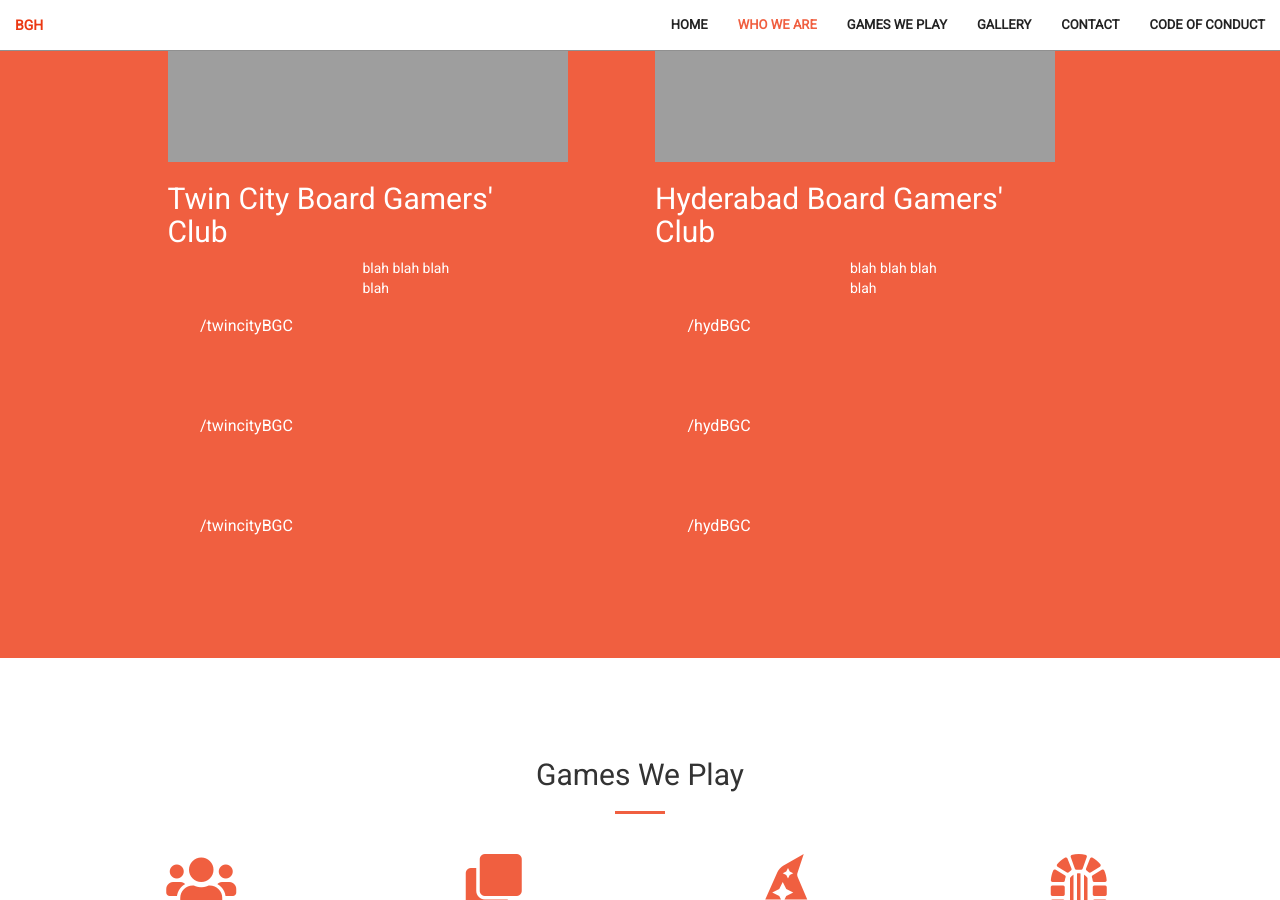
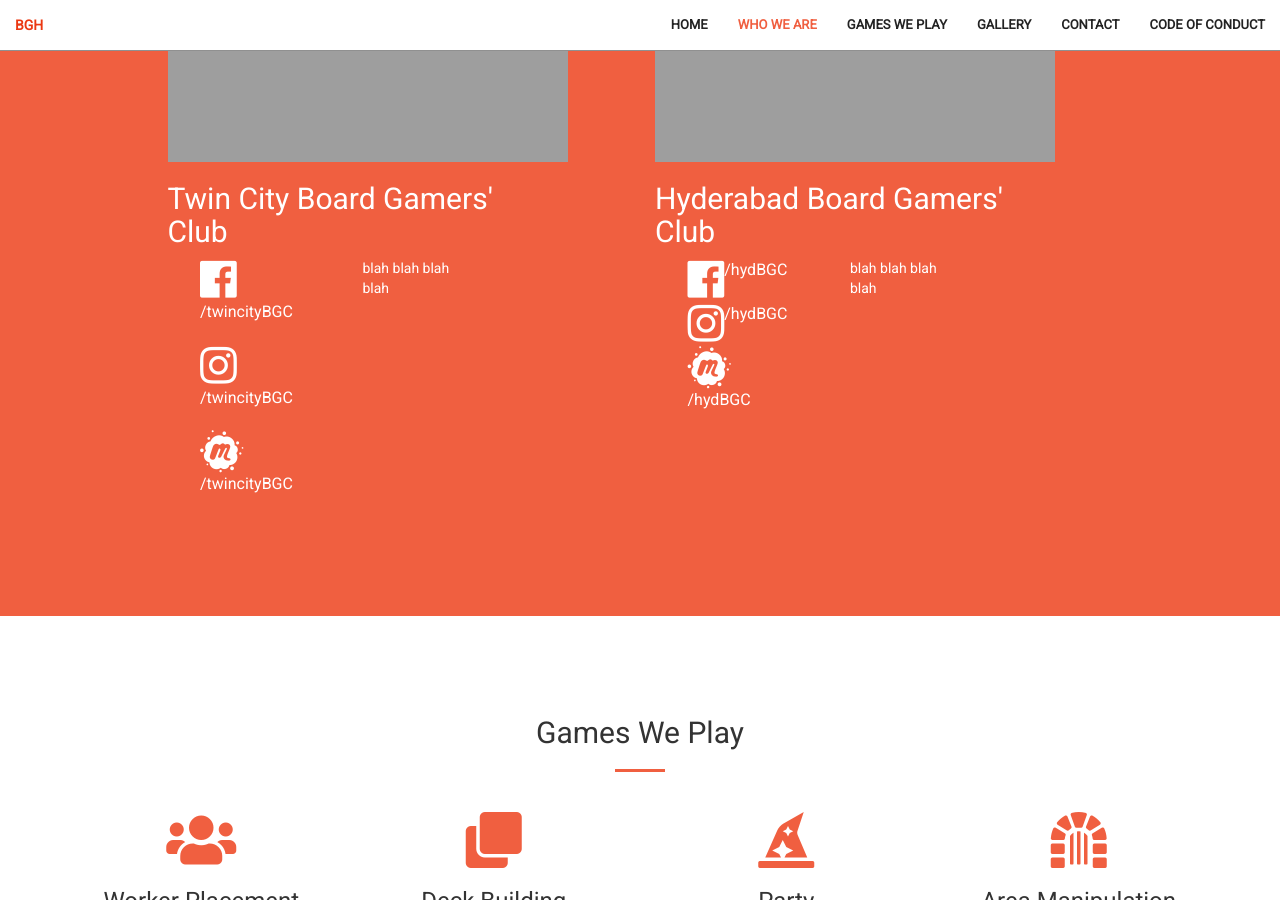
Before and after one commit to hymnzzy/hymnzzy.github.io, a Jekyll site: the page built from index.md, in a window 1280 px wide and 900 px high, scrolled down 1570 px. Built offline with Jekyll 4.4.1, drawn with Linux system fonts in a browser that asks for light colours; nearby versions of some CDN libraries.

Commit message:
edits by himanshu

```diff
--- a/_includes/who-we-are.html
+++ b/_includes/who-we-are.html
@@ -17,7 +17,7 @@
 					<div class="col-xs-4 col-xs-offset-1 groupLinks">
 						{% for platform in group.platforms %}
 						{% if platform.link != '' %}
-						<a href="{{ site.sociallinks[platform.name] | append: platform.link }}" target="_blank"><i class="fa fa-4x fa-{{platform.name | slugify}} wow bounceIn text-primary" style="visibility: visible; animation-name: bounceIn;"></i><p>{{ platform.link }}</p></a>
+						<a href="{{ site.sociallinks[platform.name] | append: platform.link }}" target="_blank"><i class="fab fa-3x fa-{{platform.name | slugify}} wow bounceIn text-primary" style="visibility: visible; animation-name: bounceIn;"></i><p>{{ platform.link }}</p></a>
 						{% endif %}
 						{% endfor %}
 					</div>
```
